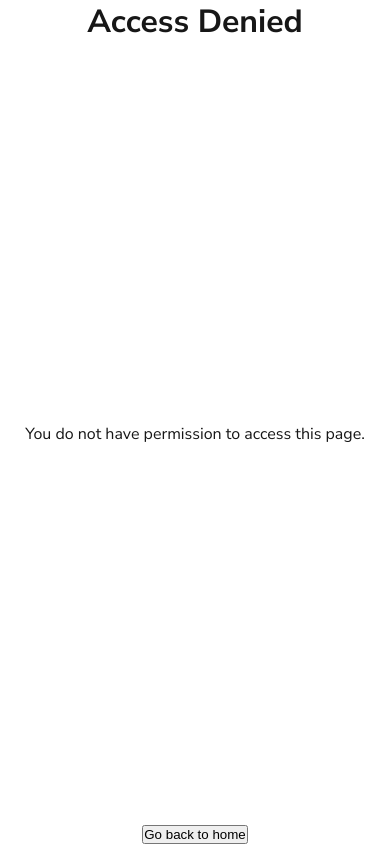
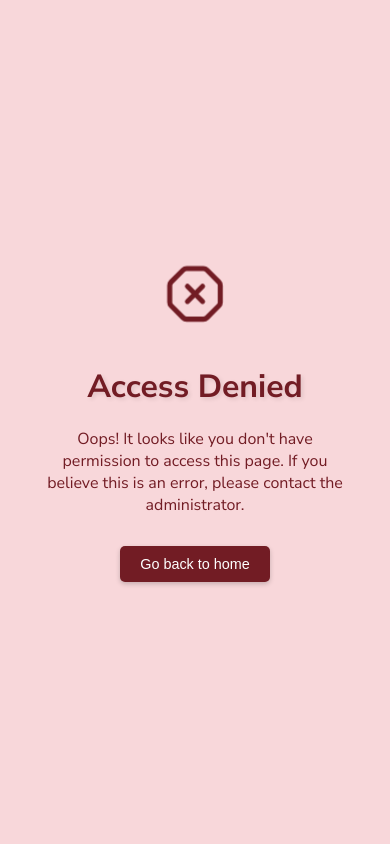
Before and after one commit to Gcld/gatherize, a Next.js app: page /denied in a window 390 px wide. Built offline with nearby package versions, Linux system fonts and the light colour scheme.

Commit message:
feat: página de denied com responsividade

```diff
--- a/src/app/denied/page.tsx
+++ b/src/app/denied/page.tsx
@@ -2,17 +2,27 @@
 
 import React from 'react';
 import { useRouter } from 'next/navigation';
-import { Container } from '../styled';
+
+import { DeniedContainer, DeniedIcon, DeniedTitle, DeniedMessage, BackButton } from './styled';
+import { LuOctagonX } from 'react-icons/lu';
 
 const DeniedPage = () => {
     const router = useRouter();
 
     return (
-        <Container>
-            <h1>Access Denied</h1>
-            <p>You do not have permission to access this page.</p>
-            <button onClick={() => router.push('/')}>Go back to home</button>
-        </Container>
+        <DeniedContainer>
+            <DeniedIcon>
+                <LuOctagonX />
+            </DeniedIcon>
+            <DeniedTitle>Access Denied</DeniedTitle>
+            <DeniedMessage>
+                Oops! It looks like you don&apos;t have permission to access this page.
+                If you believe this is an error, please contact the administrator.
+            </DeniedMessage>
+            <BackButton onClick={() => router.push('/')}>
+                Go back to home
+            </BackButton>
+        </DeniedContainer>
     );
 }
 
--- /dev/null
+++ b/src/app/denied/styled.ts
@@ -0,0 +1,98 @@
+import styled, { keyframes } from 'styled-components';
+
+const pulse = keyframes`
+    0% {
+        transform: scale(1);
+    }
+    50% {
+        transform: scale(1.05);
+    }
+    100% {
+        transform: scale(1);
+    }
+`;
+
+export const DeniedContainer = styled.div`
+    display: flex;
+    flex-direction: column;
+    align-items: center;
+    justify-content: center;
+    min-height: 100vh;
+    background-color: #f8d7da;
+    color: #721c24;
+    text-align: center;
+    padding: 20px;
+    box-sizing: border-box;
+`;
+
+export const DeniedIcon = styled.div`
+    font-size: 60px;
+    margin-bottom: 20px;
+    animation: ${pulse} 2s infinite;
+
+    @media (min-width: 768px) {
+        font-size: 80px;
+    }
+
+    @media (min-width: 1024px) {
+        font-size: 100px;
+    }
+`;
+
+export const DeniedTitle = styled.h1`
+    font-size: 2rem;
+    margin-bottom: 20px;
+    text-shadow: 2px 2px 4px rgba(0, 0, 0, 0.1);
+
+    @media (min-width: 768px) {
+        font-size: 2.5rem;
+    }
+
+    @media (min-width: 1024px) {
+        font-size: 3rem;
+    }
+`;
+
+export const DeniedMessage = styled.p`
+    font-size: 1rem;
+    max-width: 90%;
+    margin-bottom: 30px;
+
+    @media (min-width: 768px) {
+        font-size: 1.1rem;
+        max-width: 70%;
+    }
+
+    @media (min-width: 1024px) {
+        font-size: 1.2rem;
+        max-width: 600px;
+    }
+`;
+
+export const BackButton = styled.button`
+    background-color: #721c24;
+    color: white;
+    border: none;
+    padding: 10px 20px;
+    font-size: 0.9rem;
+    cursor: pointer;
+    transition: all 0.3s ease;
+    border-radius: 5px;
+    box-shadow: 0 2px 5px rgba(0, 0, 0, 0.2);
+
+    &:hover {
+        background-color: #a71d2a;
+        transform: translateY(-2px);
+        box-shadow: 0 4px 8px rgba(0, 0, 0, 0.2);
+    }
+
+    &:active {
+        transform: translateY(0);
+        box-shadow: 0 2px 4px rgba(0, 0, 0, 0.2);
+    }
+
+    @media (min-width: 768px) {
+        font-size: 1rem;
+        padding: 12px 24px;
+    }
+`;
```
